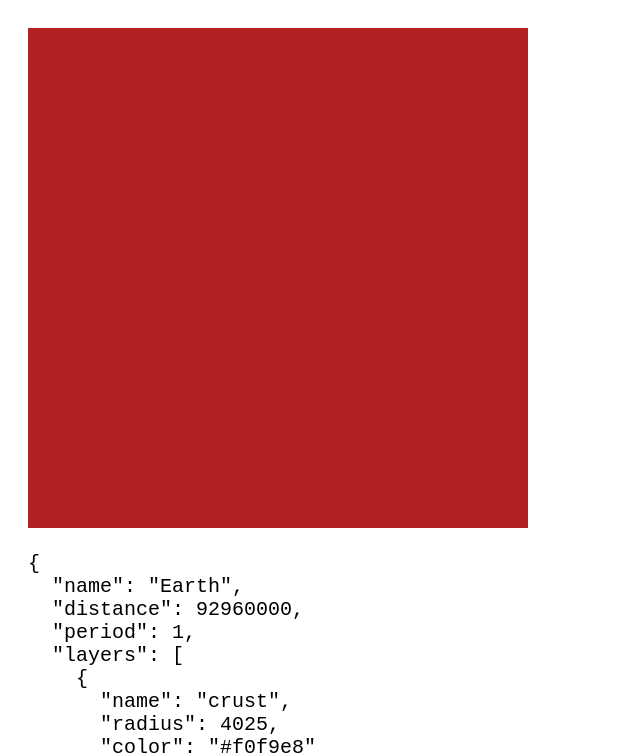
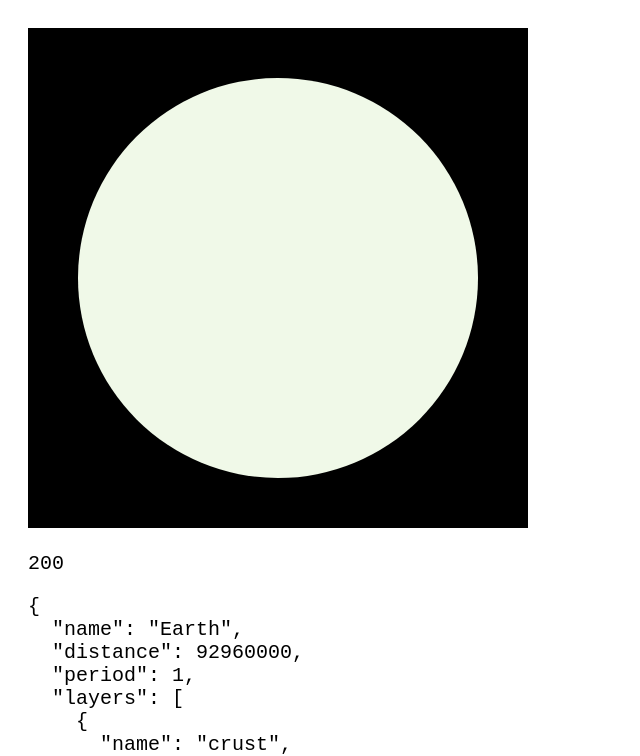
Before and after one commit to davestaab/composable-charts, a Vue app: page / in a window 1280 px wide. Shown: the top 756 px of the page, without its empty margins (0-640 px from the left). Built offline with nearby package versions, Linux system fonts and the light colour scheme.

Commit message:
adding scale to the mix

```diff
--- a/src/App.vue
+++ b/src/App.vue
@@ -2,8 +2,9 @@
   <div id="app">
     <!-- step 1: the red planet -->
     <svg-centered>
-      <circle :r="Earth.layers[0].radius" fill="firebrick"></circle>
+      <circle :r="scale(Earth.layers[0].radius)" :fill="Earth.layers[0].color"></circle>
     </svg-centered>
+    <pre>{{scale(4025)}}</pre>
     <pre>{{Earth}}</pre>
   </div>
 </template>
@@ -11,12 +12,17 @@
 <script>
 import SvgCentered from './SvgCentered';
 import { Earth } from './planets.js';
+import { scaleLinear } from 'd3-scale';
+const scale = scaleLinear()
+  .domain([0, 4025])
+  .range([0, 200]);
 
 export default {
   components: { SvgCentered },
   data() {
     return {
-      Earth
+      Earth,
+      scale
     };
   }
 };
```
